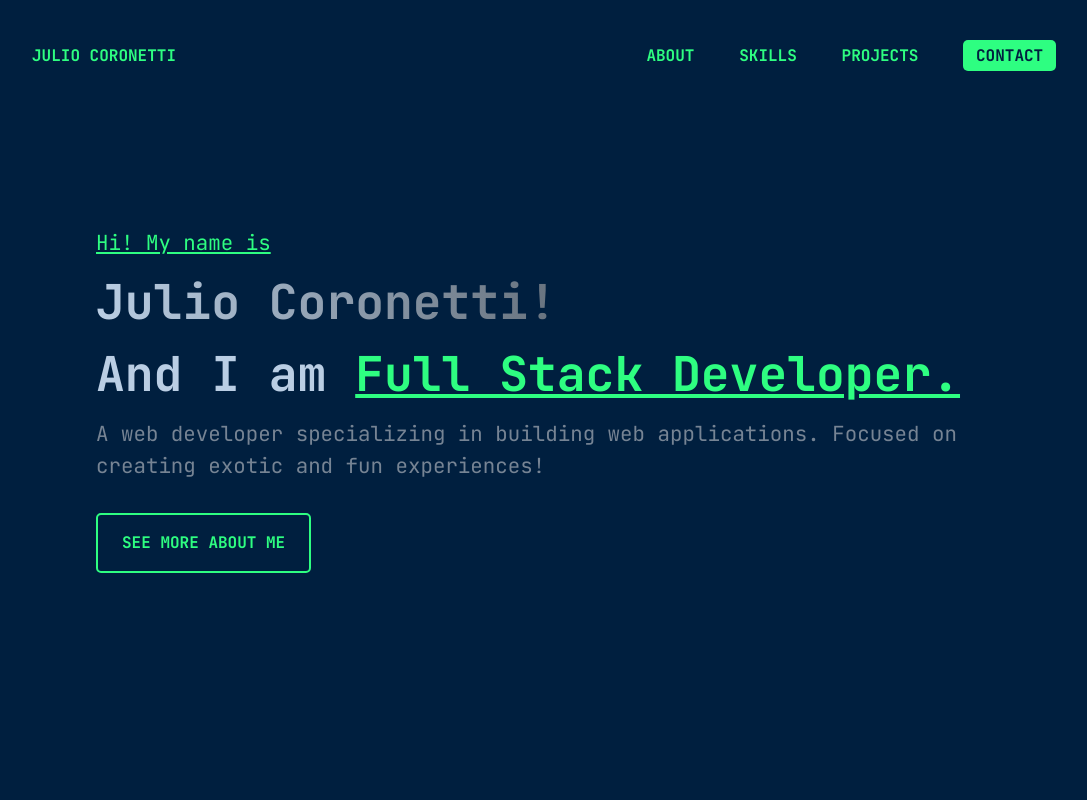
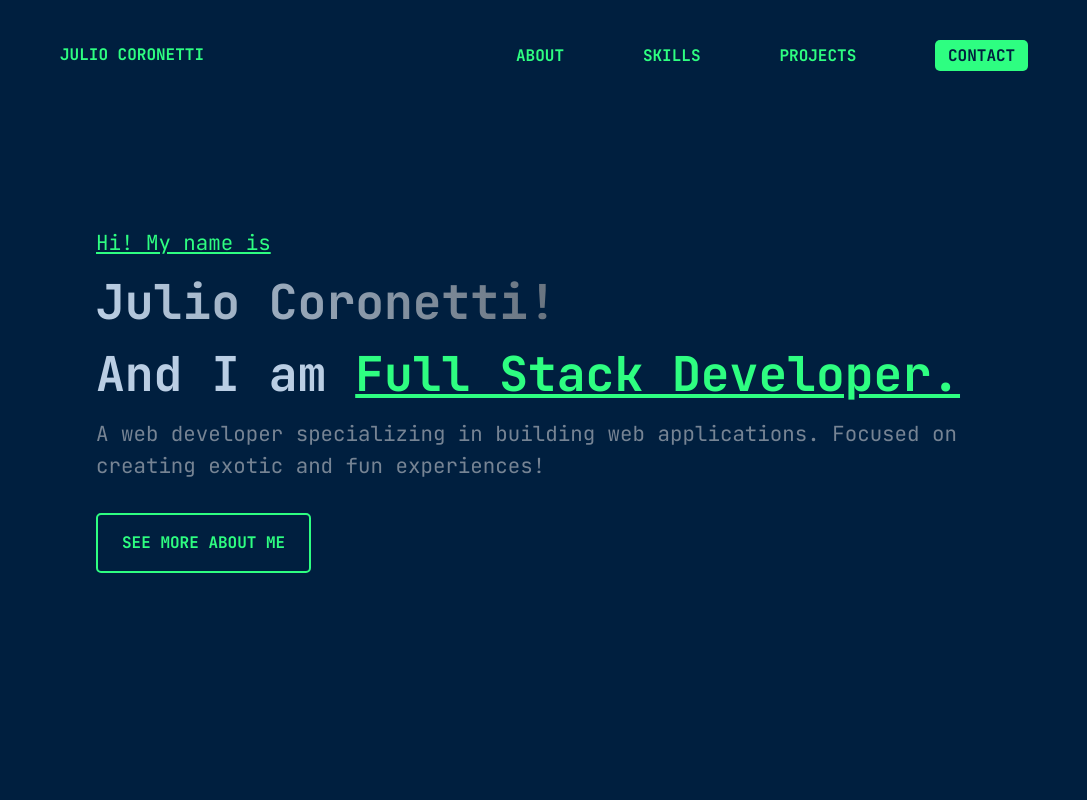
Before and after one commit to julioCoronetti/julioCoronetti.github.io, a React (Vite) app: page / in a window 1280 px wide. Shown: the top 800 px of the page, without its empty margins (96-1183 px from the left). Built offline with nearby package versions, Linux system fonts and the light colour scheme; the HTML template or start-up script is replaced by a standard one.

Commit message:
Update NavigationBar Component

```diff
--- a/src/components/NavigationBar/index.tsx
+++ b/src/components/NavigationBar/index.tsx
@@ -1,8 +1,11 @@
-import { useEffect } from "react";
+import { useEffect, useState } from "react";
 import { Link } from "react-scroll";
-import { NavigationBarList, NavigationContainer } from "./styles"
+import { MenuButton, NavigationBarList, NavigationContainer } from "./styles"
+import { Menu } from "lucide-react";
 
 export const NavigationBar = () => {
+    const [menuOpen, setMenuOpen] = useState(false);
+
     useEffect(() => {
         const handleScroll = () => {
             const header = document.querySelector("nav");
@@ -11,22 +14,32 @@ export const NavigationBar = () => {
             }
         };
 
+        const mediaQuery = window.matchMedia("(min-width: 768px)");
+
+        if (mediaQuery.matches) {
             window.addEventListener("scroll", handleScroll);
+        }
 
         return () => {
+            if (mediaQuery.matches) {
                 window.removeEventListener("scroll", handleScroll);
+            }
         };
     }, []);
 
+    const toggleMenu = () => {
+        setMenuOpen(!menuOpen);
+    };
+
     return (
         <NavigationContainer>
-            <NavigationBarList>
-                <li>
             <Link to="header" smooth={true} duration={500}>
                 JULIO CORONETTI
             </Link>
-                </li>
-                <div>
+            <MenuButton onClick={toggleMenu}>
+                <Menu />
+            </MenuButton>
+            <NavigationBarList className={menuOpen ? "open" : ""}>
                 <li>
                     <Link to="about" smooth={true} duration={500}>
                         ABOUT
@@ -47,7 +60,6 @@ export const NavigationBar = () => {
                         CONTACT
                     </Link>
                 </li>
-                </div>
             </NavigationBarList>
         </NavigationContainer>
     )
--- a/src/components/NavigationBar/styles.ts
+++ b/src/components/NavigationBar/styles.ts
@@ -3,34 +3,19 @@ import styled from "styled-components";
 export const NavigationContainer = styled.nav`
     position: fixed;
     z-index: 1000;
+    background-color: ${props => props.theme.color["blue-dark"]};
+    transition: 0.3s;
 
     width: 100%;
     height: 7rem;
 
     display: flex;
-    justify-content: center;
+    justify-content: space-around;
     align-items: center;
 
-    background-color: ${props => props.theme.color["blue-dark"]};
-    transition: 0.3s;
-
-    &.scrolling {
-        height: 4rem;
-        background-color: ${props => props.theme.color["blue-dark"]};
-        box-shadow: 5px 5px 25px 0px rgba(0, 0, 0, 0.25);
+    a:nth-child(1) {
+        z-index: 10000;
     }
-
-    .active  {
-        border-bottom: 2px solid ${props => props.theme.color["green-500"]};
-    }
-`;
-
-export const NavigationBarList = styled.ul`
-    width: 80%;
-    display: flex;
-    justify-content: space-between;
-
-    list-style: none;
 
     a {
         text-decoration: none;
@@ -38,9 +23,6 @@ export const NavigationBarList = styled.ul`
         color: ${props => props.theme.color["green-500"]};
         border-bottom: 2px solid transparent;
         cursor: pointer;
-
-
-
         transition: 0.3s;
 
         &:hover {
@@ -48,10 +30,18 @@ export const NavigationBarList = styled.ul`
         }
     }
 
-    div {
+    &.scrolling {
+        height: 4rem;
+        background-color: ${props => props.theme.color["blue-dark"]};
+        box-shadow: 5px 5px 25px 0px rgba(0, 0, 0, 0.25);
+    }
+`;
+
+export const NavigationBarList = styled.ul`
     width: 40%;
     display: flex;
     justify-content: space-between;
+    list-style: none;
 
     li:last-child a {
         background-color: ${props => props.theme.color["green-500"]};
@@ -59,12 +49,51 @@ export const NavigationBarList = styled.ul`
         padding: 0.3rem 0.8rem;
         border-radius: 5px;
         border-bottom: none;
-
         transition: 0.3s;
 
         &:hover {
             background-color: ${props => props.theme.color["green-100"]};
         }
     }
+
+    @media (max-width: 768px) {
+        display: none;
+        flex-direction: column;
+        position: absolute;
+        top: 7rem;
+        left: 0;
+        width: 100%;
+        background-color: ${props => props.theme.color["blue-dark"]};
+        padding: 1rem 0;
+        box-shadow: 0 8px 16px rgba(0, 0, 0, 0.2);
+        padding-top: 5rem;
+
+        &.open {
+            left: 0;
+            top: 0;
+            width: 100%;
+            height: 100vh;
+            display: flex;
+            justify-content: space-around;
+            align-items: center;
+
+            background-color: ${props => props.theme.color["blue-light"]};
+        }
     }
 `;
+
+export const MenuButton = styled.div`
+    display: none;
+    cursor: pointer;
+    z-index: 9999;
+
+    color: ${props => props.theme.color["green-500"]};
+
+    &:hover {
+        transform: scale(1.2);
+    }
+
+    @media (max-width: 768px) {
+        display: block;
+    }
+`;
```
Lines whose indentation alone changed are shown as unchanged.
